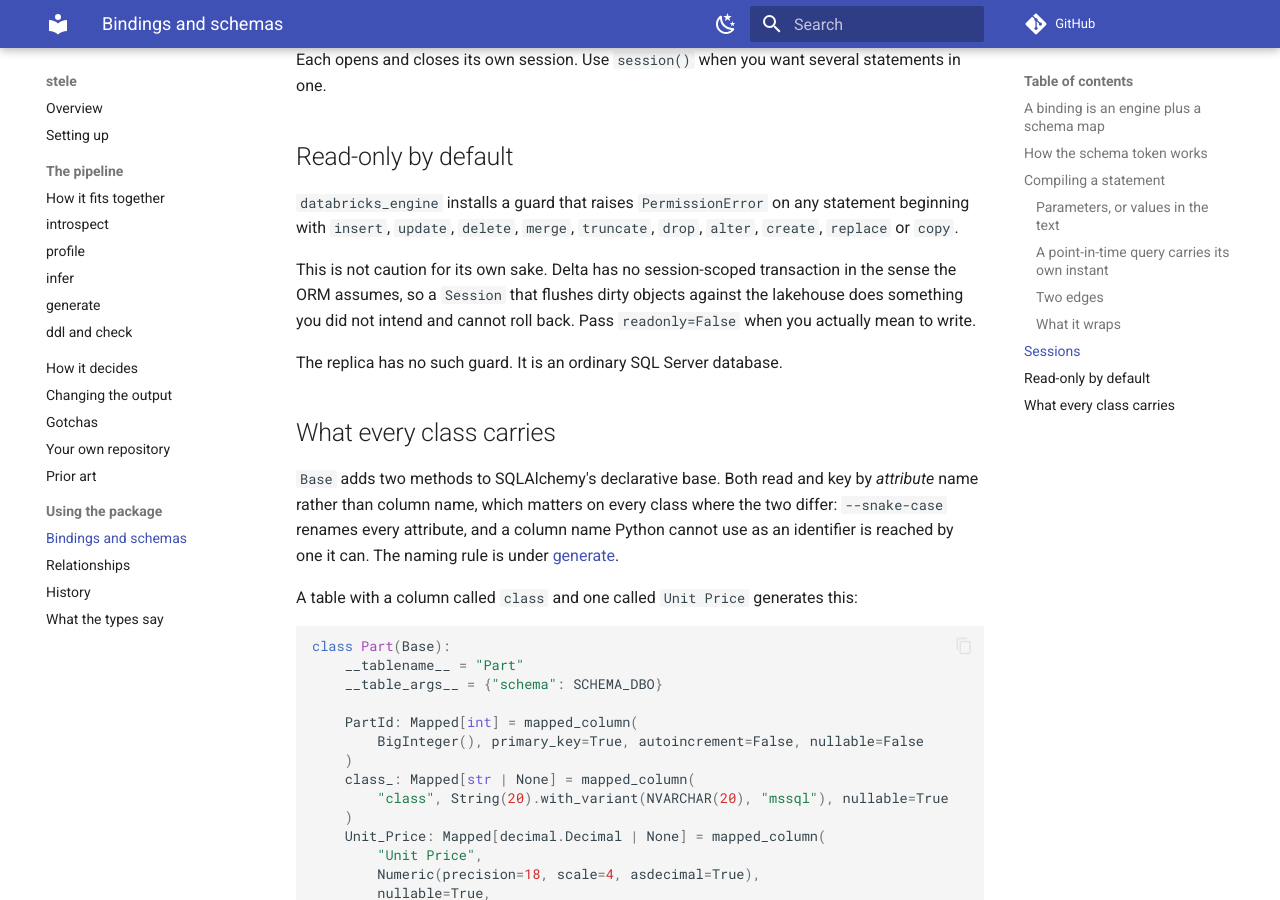
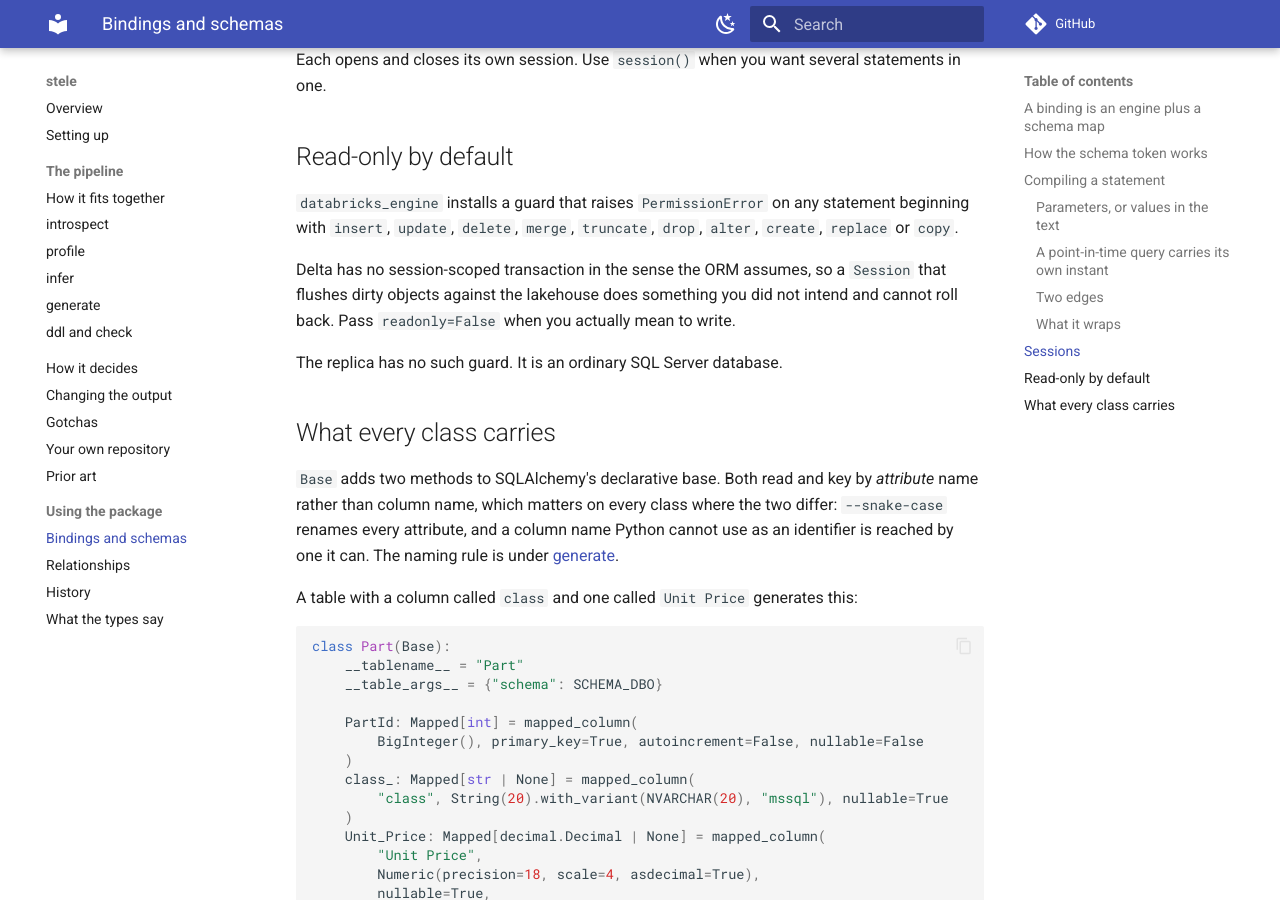
Before and after one commit to dchud/stele, an MkDocs documentation site: the page built from docs/generated/index.md, in a window 1280 px wide and 900 px high, scrolled down 3416 px. Built offline with MkDocs 1.6.1 and Material for MkDocs 9.7.7, drawn with Linux system fonts in a browser that asks for light colours; comment, search, counter and statistics services are not loaded.

```diff
--- a/docs/generated/index.md
+++ b/docs/generated/index.md
@@ -173,10 +173,10 @@ statements in one.
 statement beginning with `insert`, `update`, `delete`, `merge`, `truncate`,
 `drop`, `alter`, `create`, `replace` or `copy`.
 
-This is not caution for its own sake. Delta has no session-scoped transaction in
-the sense the ORM assumes, so a `Session` that flushes dirty objects against the
-lakehouse does something you did not intend and cannot roll back. Pass
-`readonly=False` when you actually mean to write.
+Delta has no session-scoped transaction in the sense the ORM assumes, so a
+`Session` that flushes dirty objects against the lakehouse does something you
+did not intend and cannot roll back. Pass `readonly=False` when you actually
+mean to write.
 
 The replica has no such guard. It is an ordinary SQL Server database.
 
```
Also changed, not shown: docs/generated/history.md (+2 -2 lines), docs/repository.md (+2 -2 lines).
